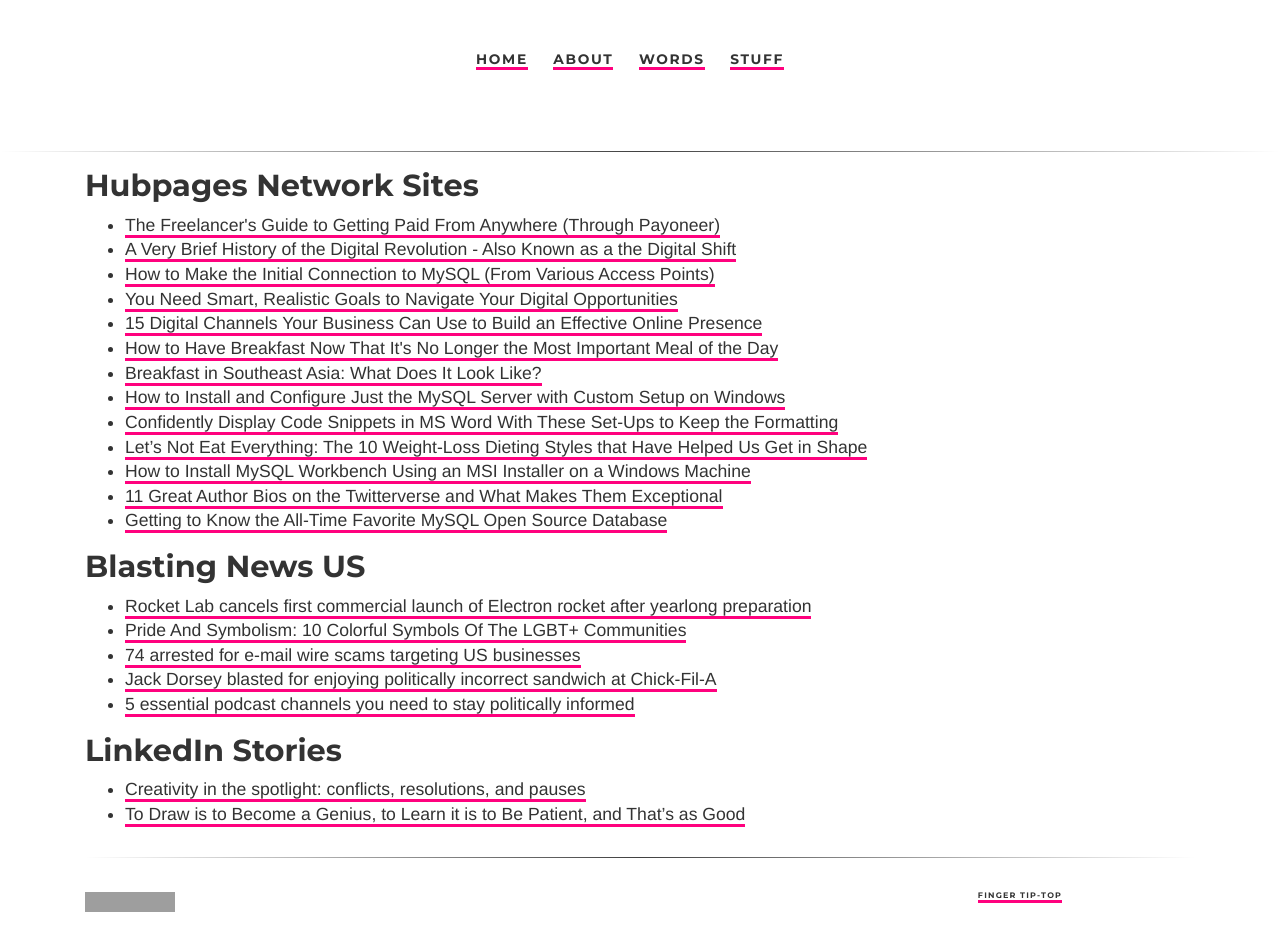
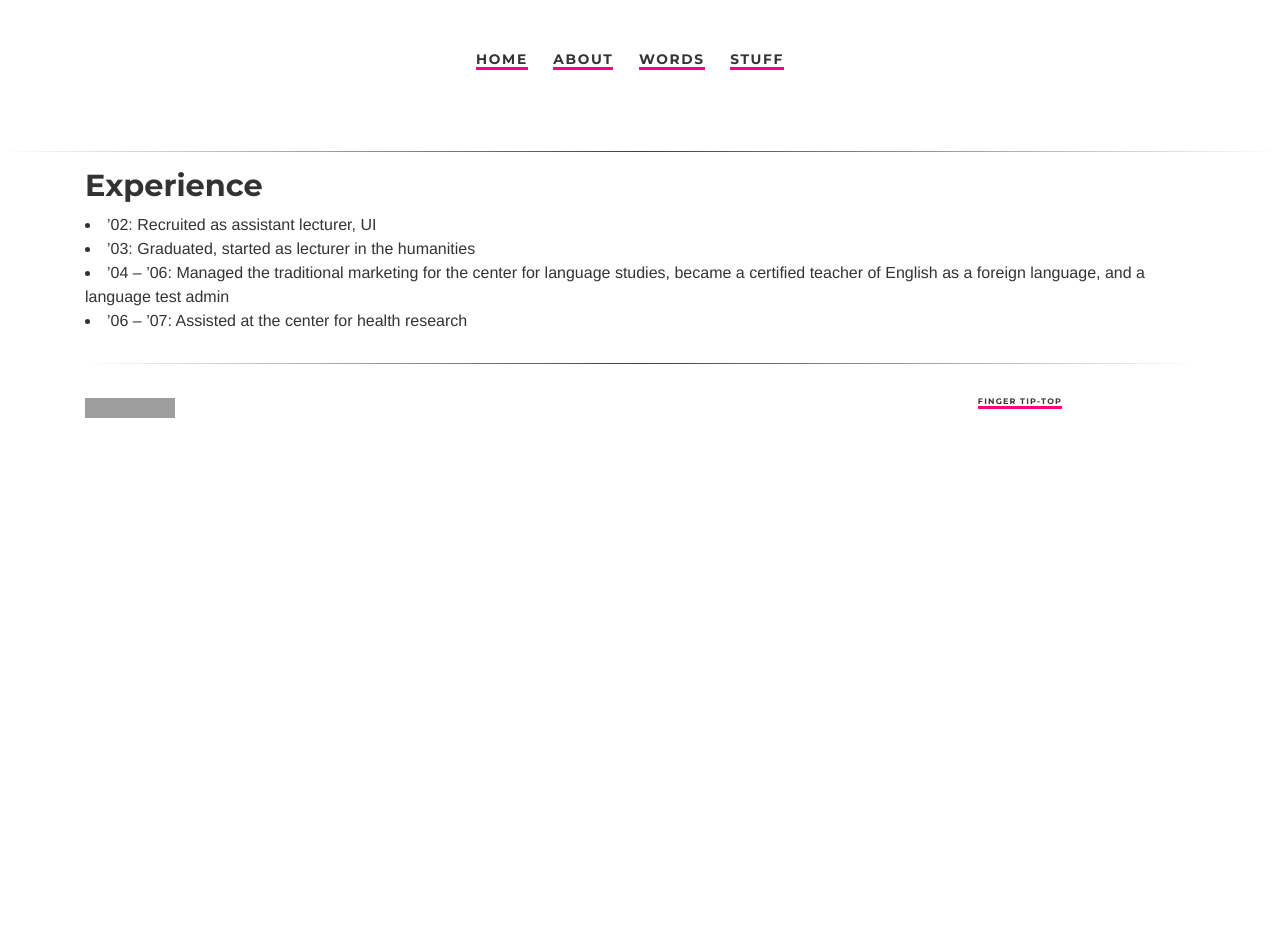
Before and after one commit to ariesti/ariesti.github.io, a Jekyll site: the page built from about/index.html, in a window 1280 px wide. Built offline with Jekyll 4.4.1, drawn with Linux system fonts in a browser that asks for light colours; after the commit the page ends 900 px from its top, so only the background shows below that; grey boxes are pictures that could not be loaded.

Commit message:
Update index.html

```diff
--- a/about/index.html
+++ b/about/index.html
@@ -5,32 +5,8 @@
 tagline: Coding is a way to get what I want
 permalink: /about/
 ---
-			<h3>Hubpages Network Sites</h3>
-			<ul class="hubpages">
-				<li><a href="https://toughnickel.com/self-employment/open-payoneer-account-free-get-paid">The Freelancer's Guide to Getting Paid From Anywhere (Through Payoneer)</a></li>
-				<li><a href="https://hubpages.com/technology/digital-revolution-analysis">A Very Brief History of the Digital Revolution - Also Known as a the Digital Shift</a></li>
-				<li><a href="https://owlcation.com/stem/mysql-shell">How to Make the Initial Connection to MySQL (From Various Access Points)</a></li>
-				<li><a href="https://hubpages.com/business/business-goals-01">You Need Smart, Realistic Goals to Navigate Your Digital Opportunities</li></a>
-				<li><a href="https://hubpages.com/business/digital-channels-01">15 Digital Channels Your Business Can Use to Build an Effective Online Presence</a></li>
-				<li><a href="https://caloriebee.com/diets/breakfast-importance">How to Have Breakfast Now That It's No Longer the Most Important Meal of the Day</a></li>
-				<li><a href="https://delishably.com/misc/diet-styles02">Breakfast in Southeast Asia: What Does It Look Like?</a></li>
-				<li><a href="https://owlcation.com/stem/mysql-config">How to Install and Configure Just the MySQL Server with Custom Setup on Windows</a></li>
-				<li><a href="https://owlcation.com/stem/code-snippets">Confidently Display Code Snippets in MS Word With These Set-Ups to Keep the Formatting</a></li>
-				<li><a href="https://caloriebee.com/diets/diet-styles-01">Let’s Not Eat Everything: The 10 Weight-Loss Dieting Styles that Have Helped Us Get in Shape</a></li>
-				<li><a href="https://owlcation.com/stem/mysql-installer">How to Install MySQL Workbench Using an MSI Installer on a Windows Machine</a></li>
-				<li><a href="https://turbofuture.com/internet/twitter-bios">11 Great Author Bios on the Twitterverse and What Makes Them Exceptional</a></li>
-				<li><a href="https://owlcation.com/stem/Getting-to-Know-the-All-Time-Favorite-MySQL-Open-Source-Database">Getting to Know the All-Time Favorite MySQL Open Source Database</a></li>
-			</ul>
-			<h3>Blasting News US</h3>
-			<ul class="blastingus">
-				<li><a href="https://us.blastingnews.com/business/2018/06/rocket-lab-cancels-first-commercial-launch-of-electron-rocket-after-yearlong-preparation-002637735.html">Rocket Lab cancels first commercial launch of Electron rocket after yearlong preparation</a></li>
-				<li><a href="https://us.blastingnews.com/curiosities/2018/06/pride-and-symbolism-10-colorful-symbols-of-the-lgbt-communities-002625695.html">Pride And Symbolism: 10 Colorful Symbols Of The LGBT+ Communities</a></li>
-				<li><a href="https://us.blastingnews.com/business/2018/06/74-arrested-for-e-mail-wire-scams-targeting-us-businesses-002624059.html">74 arrested for e-mail wire scams targeting US businesses</a></li>
-				<li><a href="https://us.blastingnews.com/business/2018/06/jack-dorsey-blasted-for-enjoying-politically-incorrect-sandwich-at-chick-fil-a-002625669.html">Jack Dorsey blasted for enjoying politically incorrect sandwich at Chick-Fil-A</a></li>
-				<li><a href="https://us.blastingnews.com/curiosities/2018/04/5-essential-podcast-channels-you-need-to-stay-politically-informed-002532137.html">5 essential podcast channels you need to stay politically informed</a></li>
-			</ul>
-			<h3>LinkedIn Stories</h3>
-			<ul class="lnkdn">
-				<li><a href="https://www.linkedin.com/pulse/creativity-spotlight-conflicts-resolutions-pauses-lovelli-fuad/">Creativity in the spotlight: conflicts, resolutions, and pauses</a></li>
-				<li><a href="https://www.linkedin.com/pulse/draw-become-genius-learn-patient-thats-good-lovelli-fuad/">To Draw is to Become a Genius, to Learn it is to Be Patient, and That’s as Good</a></li>
-			</ul>
+<h3>Experience</h3>
+<li>’02: Recruited as assistant lecturer, UI</li>
+<li>’03: Graduated, started as lecturer in the humanities</li>
+<li>’04 – ’06: Managed the traditional marketing for the center for language studies, became a certified teacher of English as a foreign language, and a language test admin</li>
+<li>’06 – ’07: Assisted at the center for health research</li>
```
